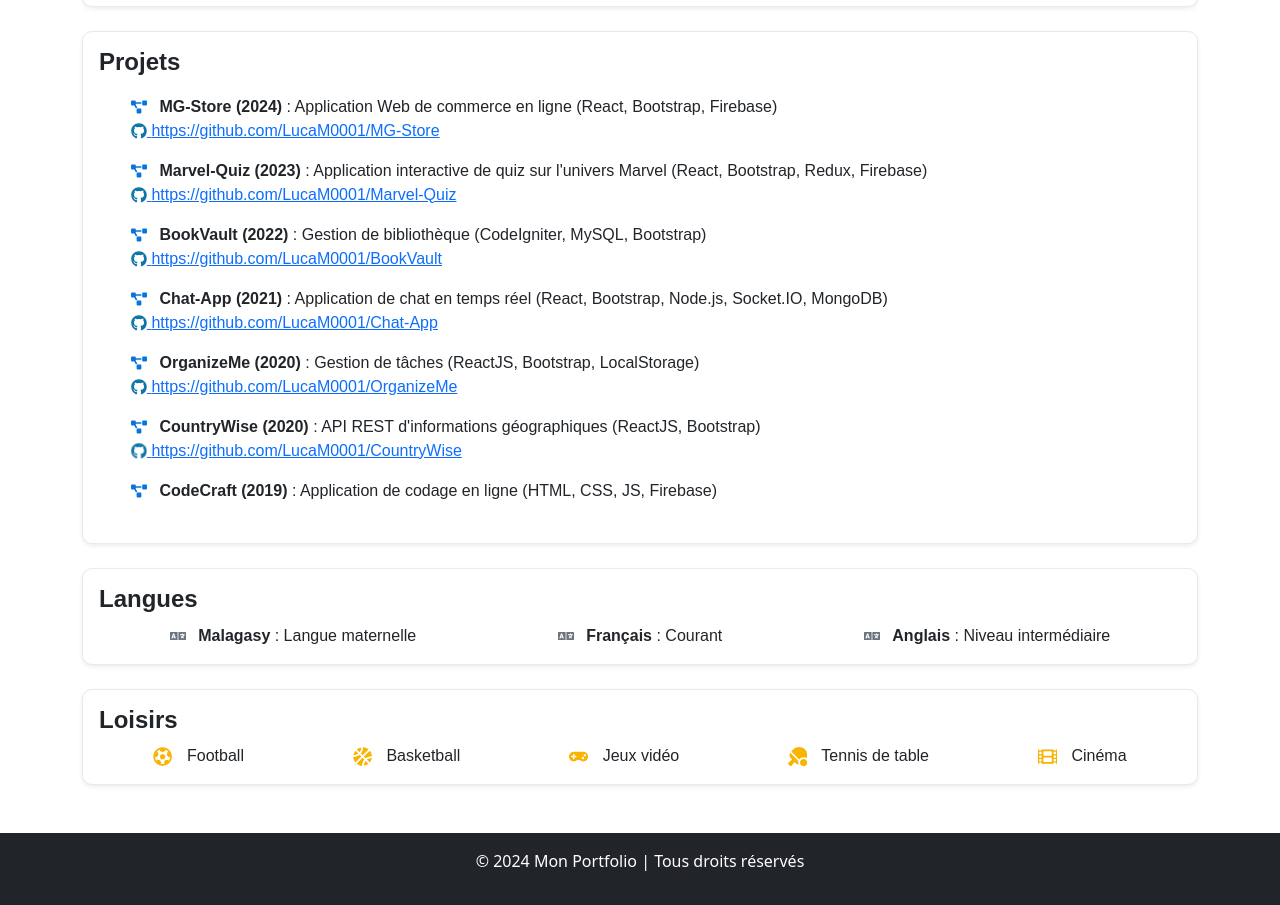
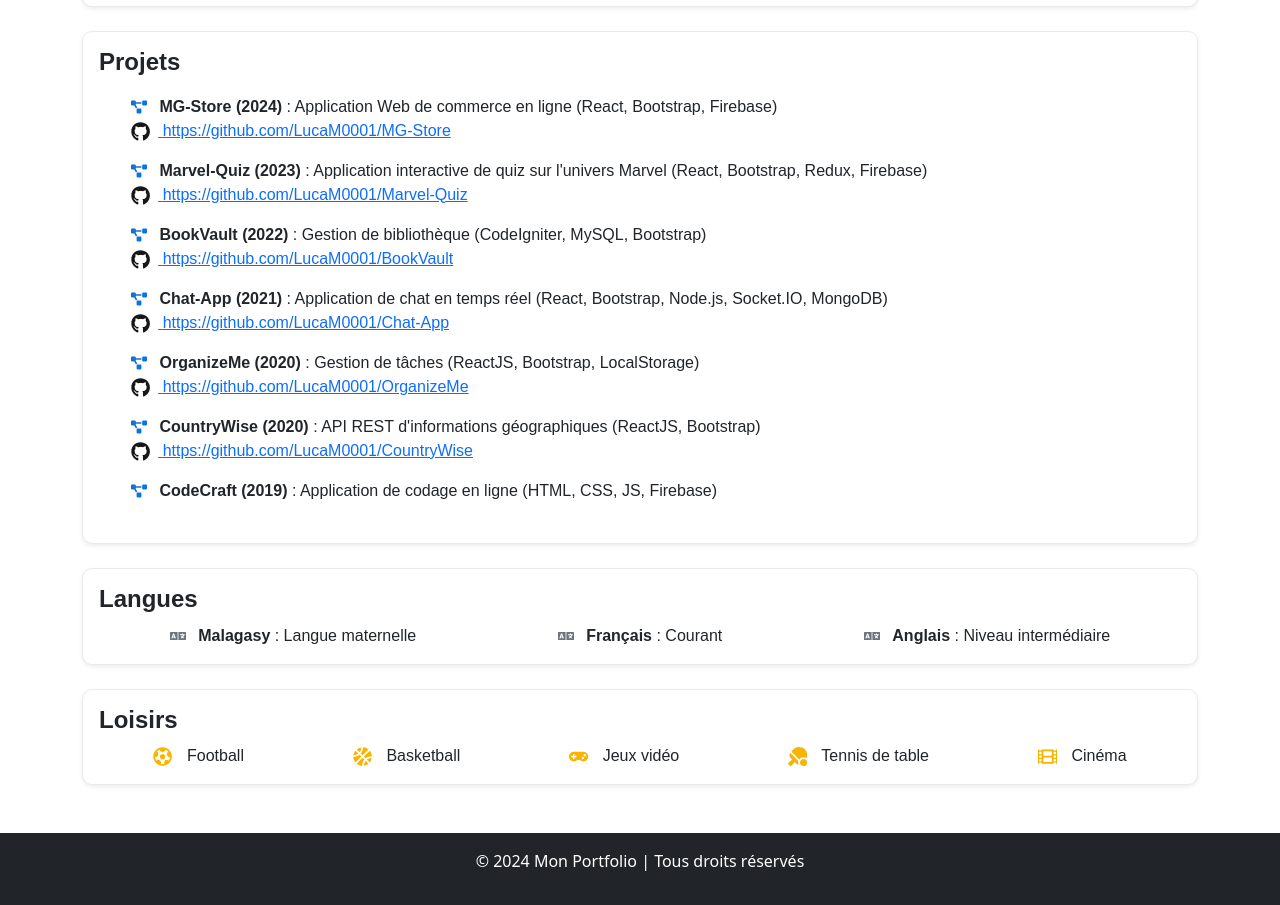
Before and after one commit to LucaM0001/mon-portfolio, a React (Vite) app: page /curiculumvitae in a window 1280 px wide. Shown: the part 913-1818 px from the top of the page. Built offline with nearby package versions, Linux system fonts and the light colour scheme.

Commit message:
Update CuriculumVitae.jsx

```diff
--- a/src/components/CuriculumVitae/CuriculumVitae.jsx
+++ b/src/components/CuriculumVitae/CuriculumVitae.jsx
@@ -224,7 +224,8 @@ const CuriculumVitae = () => {
                     target="_blank"
                     rel="noopener noreferrer"
                   >
-                    <FaGithub className="icon-link" />{" "}
+                    <FaGithub style={{ marginRight: '8px', fontSize: '1.2rem', color: '#181717' }} />
+{" "}
                     https://github.com/LucaM0001/MG-Store
                   </a>
                 </div>
@@ -239,7 +240,8 @@ const CuriculumVitae = () => {
                     target="_blank"
                     rel="noopener noreferrer"
                   >
-                    <FaGithub className="icon-link" />{" "}
+                    <FaGithub style={{ marginRight: '8px', fontSize: '1.2rem', color: '#181717' }} />
+{" "}
                     https://github.com/LucaM0001/Marvel-Quiz
                   </a>
                 </div>
@@ -254,7 +256,8 @@ const CuriculumVitae = () => {
                     target="_blank"
                     rel="noopener noreferrer"
                   >
-                    <FaGithub className="icon-link" />{" "}
+                    <FaGithub style={{ marginRight: '8px', fontSize: '1.2rem', color: '#181717' }} />
+{" "}
                     https://github.com/LucaM0001/BookVault
                   </a>
                 </div>
@@ -269,7 +272,8 @@ const CuriculumVitae = () => {
                     target="_blank"
                     rel="noopener noreferrer"
                   >
-                    <FaGithub className="icon-link" />{" "}
+                    <FaGithub style={{ marginRight: '8px', fontSize: '1.2rem', color: '#181717' }} />
+{" "}
                     https://github.com/LucaM0001/Chat-App
                   </a>
                 </div>
@@ -284,7 +288,8 @@ const CuriculumVitae = () => {
                     target="_blank"
                     rel="noopener noreferrer"
                   >
-                    <FaGithub className="icon-link" />{" "}
+                    <FaGithub style={{ marginRight: '8px', fontSize: '1.2rem', color: '#181717' }} />
+{" "}
                     https://github.com/LucaM0001/OrganizeMe
                   </a>
                 </div>
@@ -299,7 +304,8 @@ const CuriculumVitae = () => {
                     target="_blank"
                     rel="noopener noreferrer"
                   >
-                    <FaGithub className="icon-link" />{" "}
+                    <FaGithub style={{ marginRight: '8px', fontSize: '1.2rem', color: '#181717' }} />
+{" "}
                     https://github.com/LucaM0001/CountryWise
                   </a>
                 </div>
```
